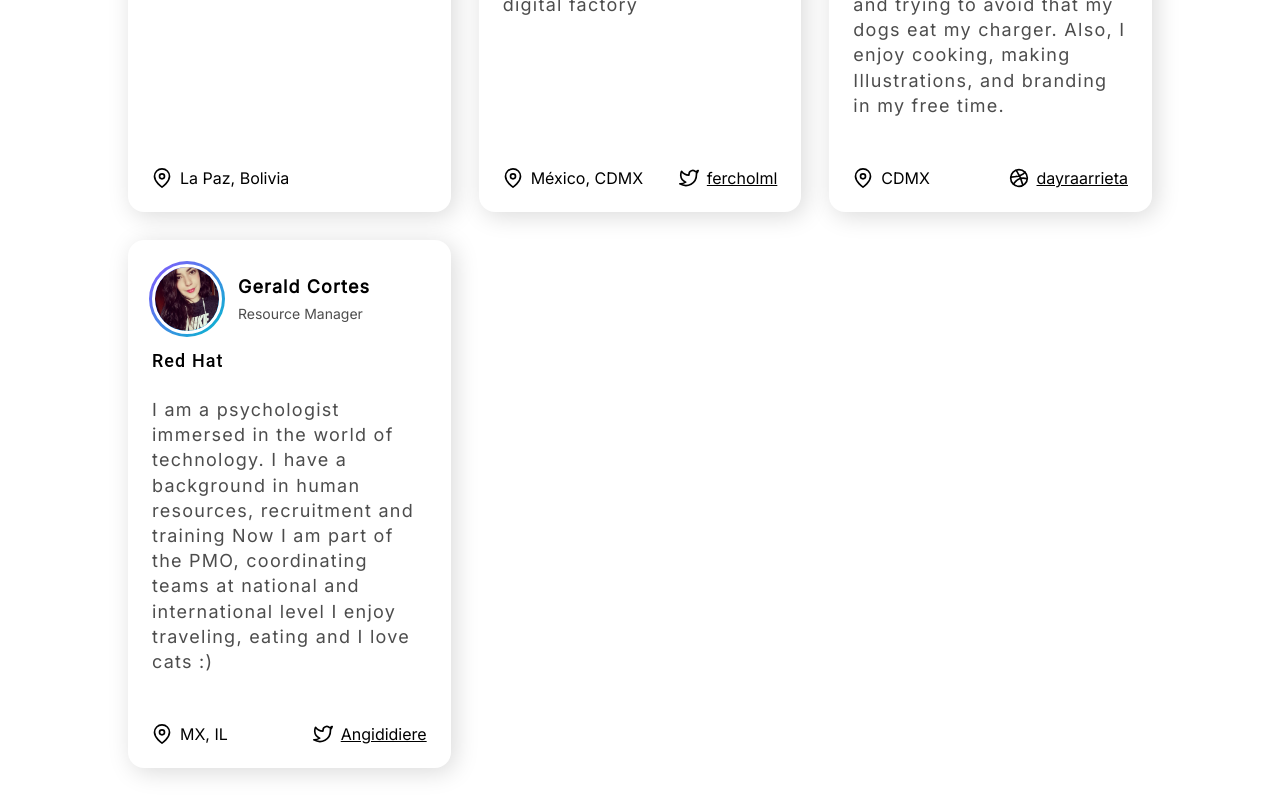
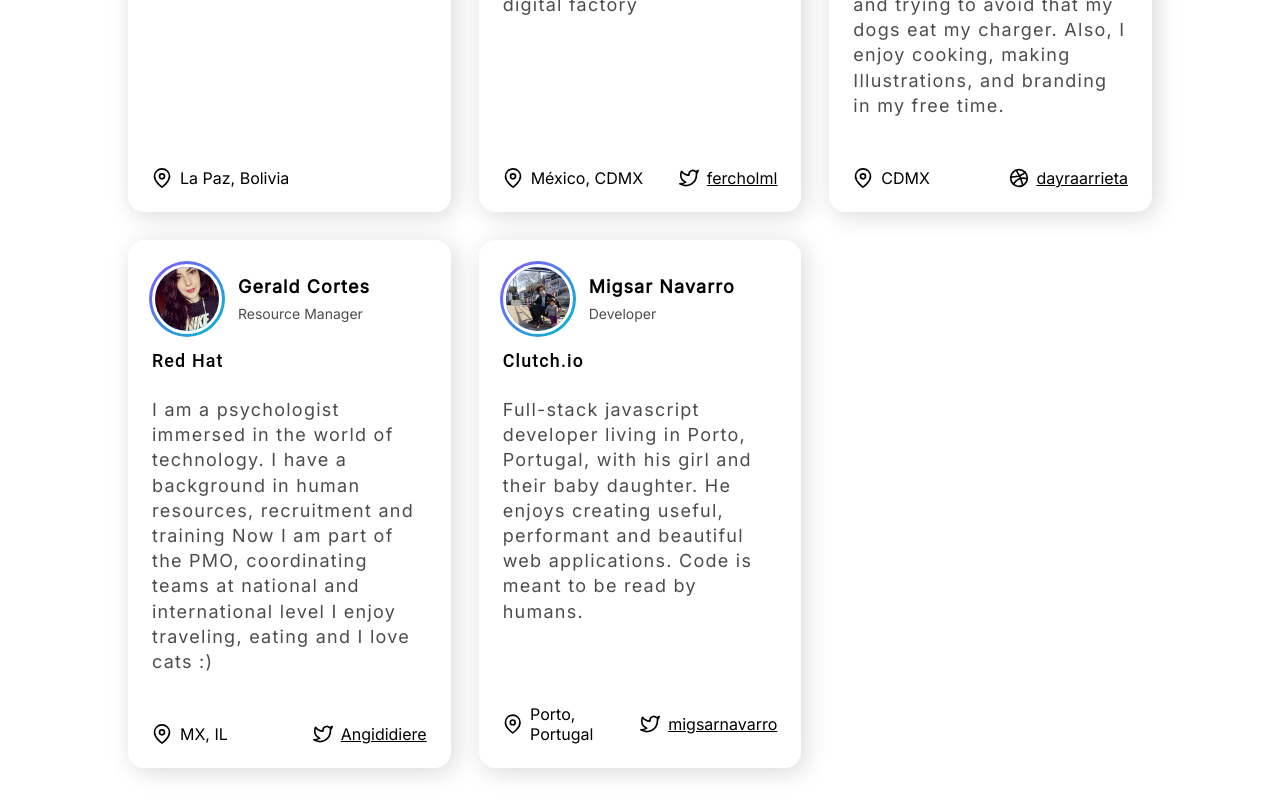
Before and after one commit to react-next-boilerplate/rnb-site, a Next.js app: page /events/student-developer/Speakers in a window 1280 px wide. Shown: the part 942-1742 px from the top of the page. Built offline with nearby package versions, Linux system fonts and the light colour scheme; a web font is replaced by a local one.

Commit message:
[speakers]: add Migsar Navarro

```diff
--- a/speakers-manifest.js
+++ b/speakers-manifest.js
@@ -101,7 +101,19 @@ const gerald = {
   dribbble: null,
 };
 
-export const mapping = { afvalenciab, paulinagavilan, jerolan, vic, luisFer, dayra, gerald };
+const migsar = {
+  name: 'Migsar Navarro',
+  place: 'Porto, Portugal',
+  role: 'Developer',
+  workplace: 'Clutch.io',
+  resume:
+    'Full-stack javascript developer living in Porto, Portugal, with his girl and their baby daughter. He enjoys creating useful, performant and beautiful web applications. Code is meant to be read by humans.',
+  src: '/static/images/speakers/migsar.jpg',
+  twitter: 'migsarnavarro',
+  dribbble: null,
+};
+
+export const mapping = { afvalenciab, paulinagavilan, jerolan, vic, luisFer, dayra, gerald, migsar };
 
 const speakers = Object.values(mapping);
 
```
Also changed, not shown: public/static/images/speakers/migsar.jpg (added).
